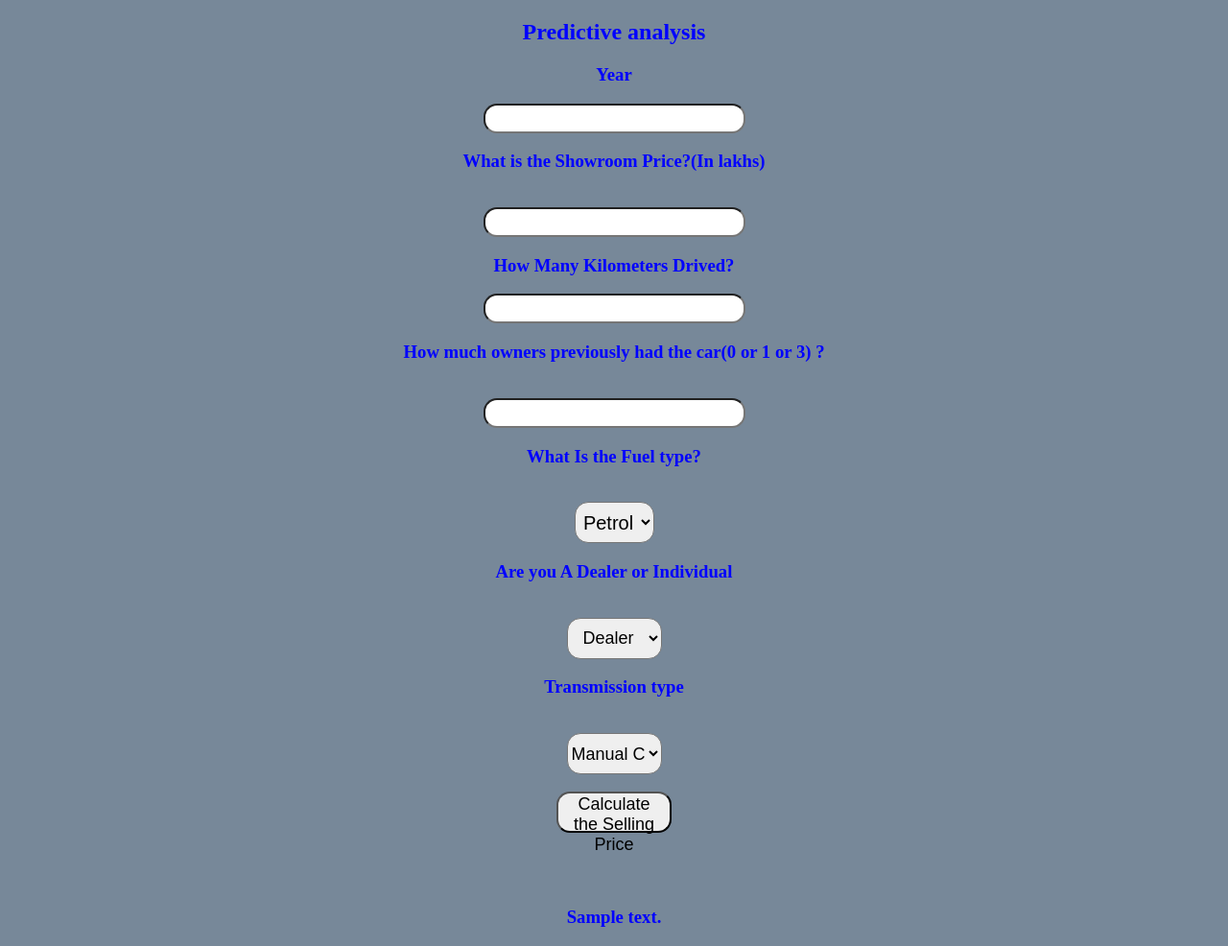
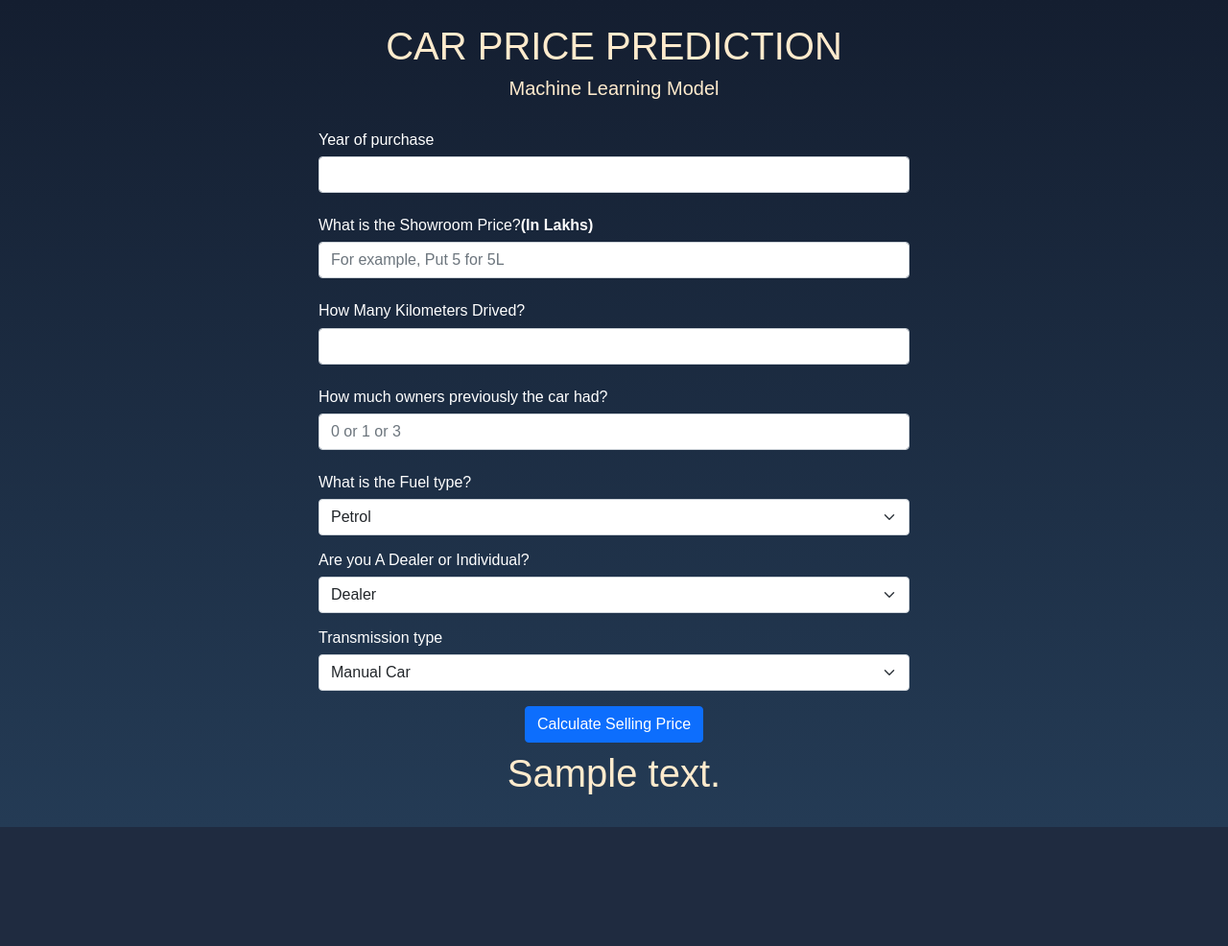
Before and after one commit to Rohanvp07/Car-Price-Prediction, a Flask app: template templates/index.html in a window 1280 px wide. Shown: the whole page at 96% size. After the commit the page ends 862 px from the top, so only its background shows below. Run offline with Flask 2, Linux system fonts and the light colour scheme; the template is opened without the code that fills it: most values are stand-ins (such as "Sample title", 1, 10 or a date in 2020); parts of the project's set-up code (start-up, migrations or seed data) failed here and were passed over.

Commit message:
Add files via upload

```diff
--- a/templates/index.html
+++ b/templates/index.html
@@ -1,159 +1,106 @@
-<!DOCTYPE html>
+<!doctype html>
 <html lang="en">
+  <head>
+    <meta charset="utf-8">
+    <meta name="viewport" content="width=device-width, initial-scale=1">
 
-<head>
-    <meta charset="UTF-8">
-    <meta name="viewport" content="width=device-width, initial-scale=1.0">
-    <title>Document</title>
-</head>
+    <link href="https://cdn.jsdelivr.net/npm/bootstrap@5.0.0-beta2/dist/css/bootstrap.min.css" rel="stylesheet" integrity="sha384-BmbxuPwQa2lc/FVzBcNJ7UAyJxM6wuqIj61tLrc4wSX0szH/Ev+nYRRuWlolflfl" crossorigin="anonymous">
 
-<body>
+    <style>
+        html {
+            height: auto;
+        }
+    body {
+        margin:0;
+        padding:0;
+        font-family: sans-serif;
+        background: linear-gradient(#141e30, #243b55);
+    }
+    label,h5,h6{
+        color: white;
+    }
+    </style>
 
-    <div style="color:blue">
-        <form action="{{ url_for('predict')}}" method="post">
-            <h2>Predictive analysis</h2>
-            <h3>Year</h3>
-            <input id="first" name="Year" type="number ">
-            <h3>What is the Showroom Price?(In lakhs)</h3><br><input id="second" name="Present_Price" required="required">
-            <h3>How Many Kilometers Drived?</h3><input id="third" name="Kms_Driven" required="required">
-            <h3>How much owners previously had the car(0 or 1 or 3) ?</h3><br><input id="fourth" name="Owner" required="required">
-            <h3>What Is the Fuel type?</h3><br><select name="Fuel_Type_Petrol" id="fuel" required="required">
+    <script>
+    function validateForm() {
+      var Year =document.getElementById("Year").value;
+      if (Year<0)
+      {
+          alert("Year of purchase can't be negative");
+          return false;
+      }
+      var Present_Price =document.getElementById("Present_Price").value;
+      if (Present_Price<0)
+      {
+          alert("Present Price can't be negative");
+          return false;
+      }
+      var Kms_Driven =document.getElementById("Kms_Driven").value;
+      if (Kms_Driven<0)
+      {
+          alert("Kilometers Driven can't be negative");
+          return false;
+      }
+      var Owner =document.getElementById("Owner").value;
+      if (Owner == 0 | Owner ==1 | Owner == 3)
+      {
+
+      }
+      else{
+        alert("Owner value is invalid");
+        return false;
+      }
+
+
+    }
+    </script>
+
+    <title>Car Price Prediction</title>
+  </head>
+  <body>
+    <br/>
+    <h1  style="color: blanchedalmond; text-align: center;">CAR PRICE PREDICTION</h1>
+    <h5  style="color: blanchedalmond; text-align: center;">Machine Learning Model</h5>
+    <div class="container" style="min-width: 50%; max-width: max-content;">
+        <form action="{{ url_for('predict')}}" method="post" class="login-box" onsubmit="return validateForm()">
+
+            <br/>
+            <h6>Year of purchase</h6>
+            <input type="number" class="form-control" id="Year" name="Year" required="required">
+            <br/>
+            <h6>What is the Showroom Price?<b>(In Lakhs)</b></h6>
+            <input type="number" class="form-control" id="Present_Price" placeholder="For example, Put 5 for 5L" name="Present_Price" required="required">
+            <br/>
+            <h6>How Many Kilometers Drived?</h6>
+            <input type="number" class="form-control" id="Kms_Driven" name="Kms_Driven" required="required">
+            <br/>
+            <h6>How much owners previously the car had?</h6>
+            <input type="number" class="form-control" id="Owner" name="Owner" placeholder="0 or 1 or 3" required="required">
+            <br/>
+            <h6>What is the Fuel type?</h6>
+            <select class="form-select form-select-md mb-3" aria-label=".form-select-lg example" name="Fuel_Type_Petrol">
                 <option value="Petrol">Petrol</option>
                 <option value="Diesel">Diesel</option>
                 <option value="Diesel">CNG</option>
             </select>
-            <h3>Are you A Dealer or Individual</h3><br><select name="Seller_Type_Individual" id="resea" required="required">
+            <h6>Are you A Dealer or Individual?</h6>
+            <select class="form-select form-select-md mb-3" aria-label=".form-select-lg example" name="Seller_Type_Individual">
                 <option value="Dealer">Dealer</option>
                 <option value="Individual">Individual</option>
             </select>
-            <h3>Transmission type</h3><br><select name="Transmission_Mannual" id="research" required="required">
+            <h6>Transmission type</h6>
+            <select class="form-select form-select-md mb-3" aria-label=".form-select-lg example" name="Transmission_Mannual">
                 <option value="Mannual">Manual Car</option>
                 <option value="Automatic">Automatic Car</option>
             </select>
-            <br><br><button id="sub" type="submit ">Calculate the Selling Price</button>
-            <br>
+            <div style="text-align: center;" class="d-grid gap-2 d-md-block">
+              <button class="btn btn-primary"  type="submit">Calculate Selling Price</button>
+            </div>
 
-
-
-
-        </form>
-
-
-
-        <br><br><h3>{{ prediction_text }}<h3>
+            <div class="p-2 w-full text-center">
+                <h1 class="sm:text-3xl text-2xl font-large title-font mb-4 text-white-900", style="color: blanchedalmond;">{{ prediction_text }}</h1>
+            </div>
+            </form>
     </div>
-
-
-
-
-    <style>
-        body {
-            background-color: lightslategray;
-            text-align: center;
-            padding: 0px;
-        }
-
-        #research {
-            font-size: 18px;
-            width: 100px;
-            height: 23px;
-            top: 23px;
-        }
-
-        #box {
-            border-radius: 60px;
-            border-color: 45px;
-            border-style: solid;
-            font-family: cursive;
-            text-align: center;
-            background-color: rgb(168, 131, 61);
-            font-size: medium;
-            position: absolute;
-            width: 700px;
-            bottom: 9%;
-            height: 850px;
-            right: 30%;
-            padding: 0px;
-            margin: 0px;
-            font-size: 14px;
-        }
-
-        #fuel {
-            width: 83px;
-            height: 43px;
-            text-align: center;
-            border-radius: 14px;
-            font-size: 20px;
-        }
-
-        #fuel:hover {
-            background-color: coral;
-        }
-
-        #research {
-            width: 99px;
-            height: 43px;
-            text-align: center;
-            border-radius: 14px;
-            font-size: 18px;
-        }
-
-        #research:hover {
-            background-color: coral;
-        }
-
-        #resea {
-            width: 99px;
-            height: 43px;
-            text-align: center;
-            border-radius: 14px;
-            font-size: 18px;
-        }
-
-        #resea:hover {
-            background-color: coral;
-        }
-
-        #sub {
-            width: 120px;
-            height: 43px;
-            text-align: center;
-            border-radius: 14px;
-            font-size: 18px;
-        }
-
-        #sub:hover {
-            background-color: darkcyan;
-        }
-
-        #first {
-            border-radius: 14px;
-            height: 25px;
-            font-size: 20px;
-            text-align: center;
-        }
-
-        #second {
-            border-radius: 14px;
-            height: 25px;
-            font-size: 20px;
-            text-align: center;
-        }
-
-        #third {
-            border-radius: 14px;
-            height: 25px;
-            font-size: 20px;
-            text-align: center;
-        }
-
-        #fourth {
-            border-radius: 14px;
-            height: 25px;
-            font-size: 20px;
-            text-align: center;
-        }
-    </style>
-</body>
-
+  </body>
 </html>
```
